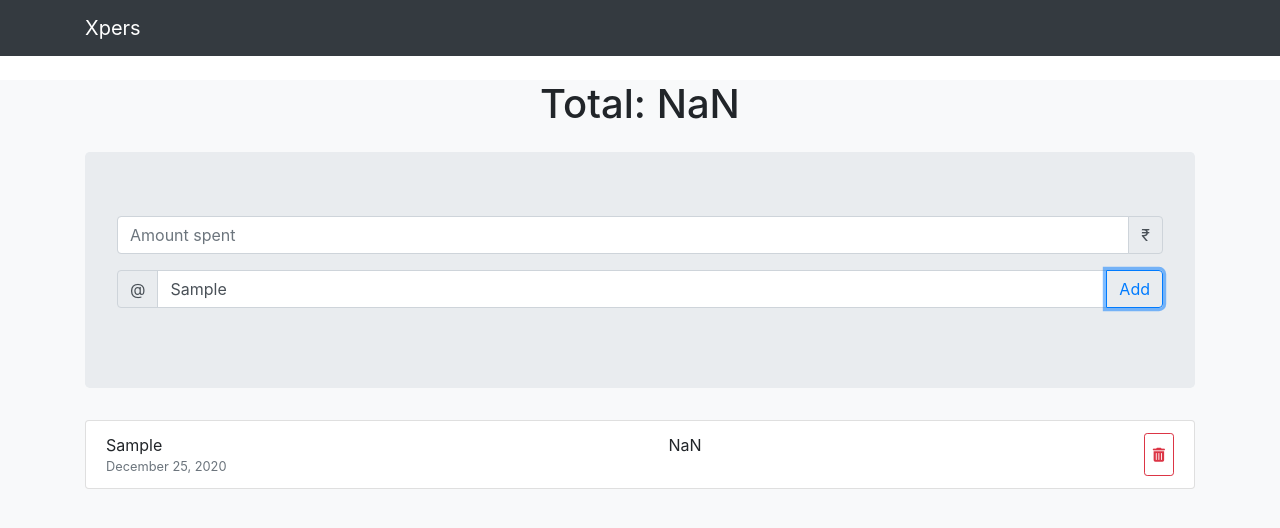
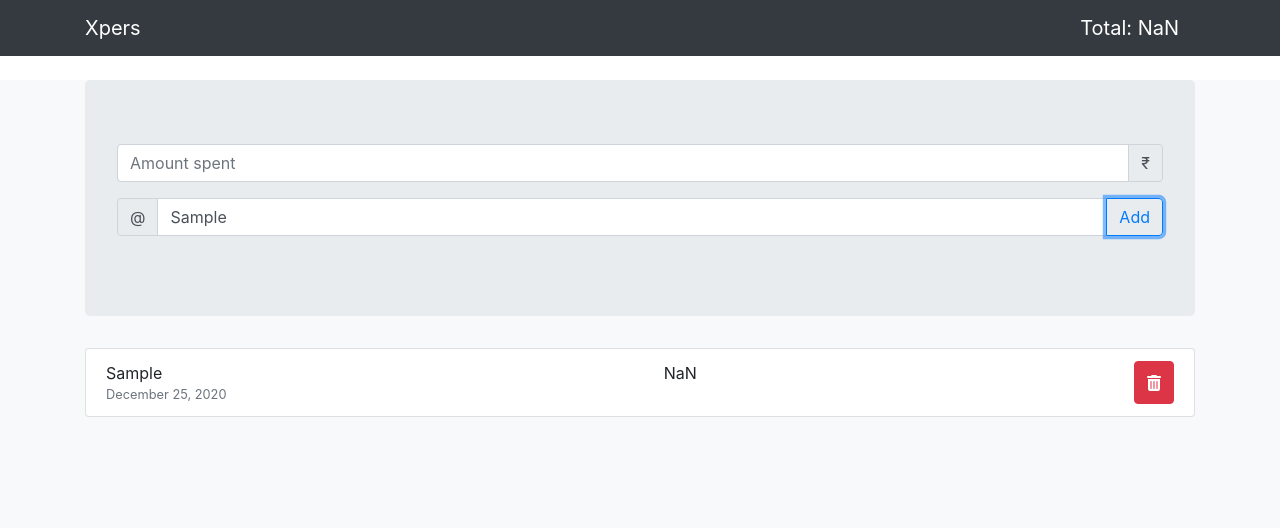
Before and after one commit to codingwolf-at/PersonalExpense-Tracker, a plain HTML site: page index.html in a window 1280 px wide. Both pictures are taken after typing "Sample" into the empty fields and a click on the button "Add". Drawn offline with nearby package versions, Linux system fonts and the light colour scheme.

Commit message:
feat: wired delete button

```diff
--- a/index.html
+++ b/index.html
@@ -12,13 +12,13 @@
     <nav class="navbar navbar-dark bg-dark">
         <div class="container">
             <span class="navbar-brand mb-0">Xpers</span>
+            <span class="navbar-brand mb-0" id="heading"></span>
         </div>
     </nav>
 
     <!-- main body contents -->
     <div class="container-fluid bg-light" style="min-height: 100vh">
         <div class="container">
-            <h1 class="text-center mt-4" id="heading"></h1>
 
             <!-- all input fields -->
             <div class="jumbotron mt-4">
--- a/main.js
+++ b/main.js
@@ -51,17 +51,23 @@ function addExpense() {
     const someText = `Total: ${totalExpense}`;
     headingElement.textContent = someText;
 
-    // getting the data in tabular form via looping
-    const allExpenseHTML = allExpense.map(expense => createListItem(expense));
-
-    const joinedAllExpenseHTML = allExpenseHTML.join("")
-
-    // setting the html of table
-    expenseTableElement.innerHTML = joinedAllExpenseHTML;
+    // rendering the table
+    renderList(allExpense);
 }
 
 // adding event listener to add expense button
 element.addEventListener("click", addExpense, false);
+
+// CONTROLLER FUNCTIONS
+
+// function to render list
+function renderList(arrayList) {
+    // getting the data in tabular form via looping
+    const allExpenseHTML = arrayList.map(expense => createListItem(expense));
+    const joinedAllExpenseHTML = allExpenseHTML.join("")
+    // setting the html of table
+    expenseTableElement.innerHTML = joinedAllExpenseHTML;
+}
 
 // function to create html for list
 function createListItem({ desc, amount, moment }) {
@@ -74,7 +80,7 @@ function createListItem({ desc, amount, moment }) {
             <div>
                 <span class="px-5">${amount}</span>
             </div>
-            <button type="button" class="btn btn-outline-danger btn-sm">
+            <button type="button" class="btn btn-danger" onclick="deleteItem(${moment.valueOf()})">
                 <i class="fas fa-trash-alt"></i>
             </button>
         </li>
@@ -85,3 +91,13 @@ function createListItem({ desc, amount, moment }) {
 function getDateString(moment) {
     return moment.toLocaleDateString('en-US', {year: 'numeric', month: 'long', day: 'numeric'})
 }
+
+// function to delete entry
+function deleteItem(dateValue) {
+    const newArr = allExpense.filter((expense) => {
+        if(expense.moment.valueOf() !== dateValue) {
+            return expense;
+        }
+    })
+    renderList(newArr);
+}
```
